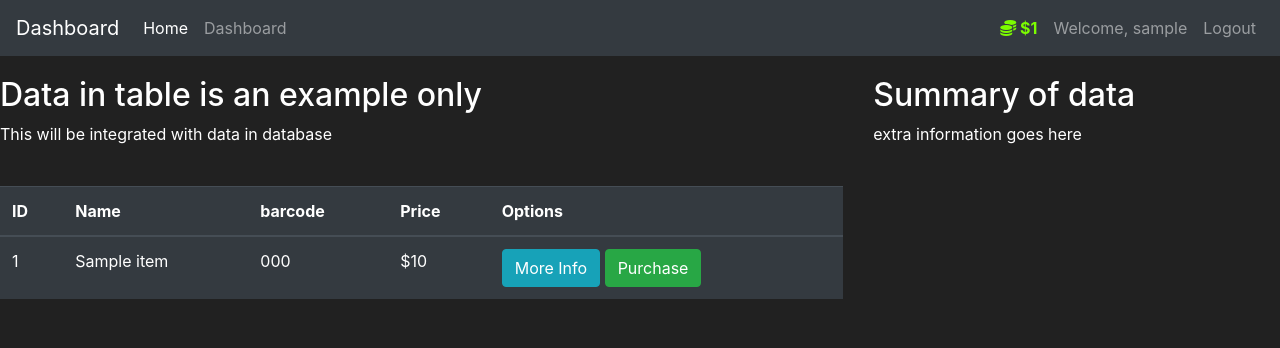
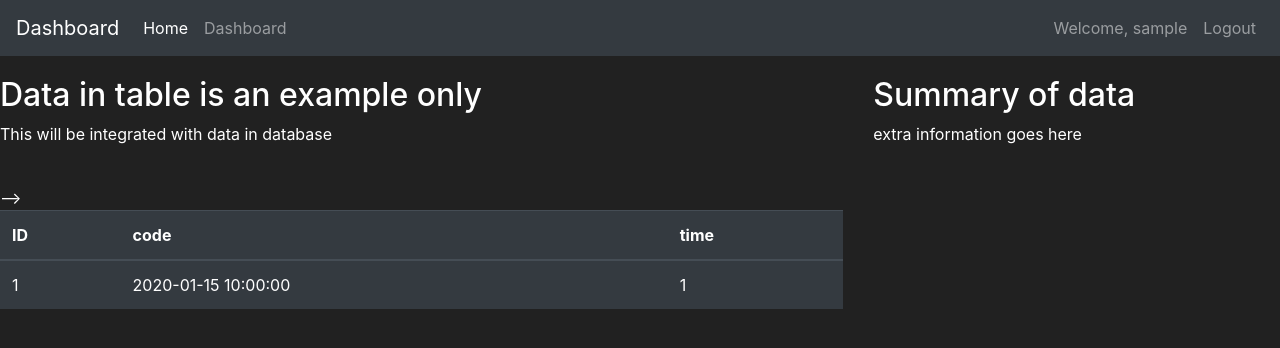
Before and after one commit to GaganSinghGit/SIT312-Group1-Prototype, a Flask app: page /dashboard in a window 1280 px wide. Shown: the top 348 px of the page. Run offline with Flask 2, Linux system fonts and the light colour scheme; a user stored in the database is signed in; tables that the repository leaves empty hold one stand-in row (values such as "Sample post"); some libraries are stand-ins or nearby versions.

Commit message:
Got the data rendering to the website

```diff
--- a/flaskwebsite/dashboardPackage/__init__.py
+++ b/flaskwebsite/dashboardPackage/__init__.py
@@ -8,7 +8,7 @@
 
 app = Flask(__name__)
 app.config['SQLALCHEMY_DATABASE_URI'] = 'mysql://{user}:{password}@{server}/{database}'.format(user='', password='', server='', database='')
-app.config['SECRET_KEY'] = ''
+app.config['SECRET_KEY'] = '2392510167989ae56f41070a'
 db = SQLAlchemy(app)
 bcrypt = Bcrypt(app)
 login_manager = LoginManager(app)
--- a/flaskwebsite/dashboardPackage/models.py
+++ b/flaskwebsite/dashboardPackage/models.py
@@ -6,20 +6,14 @@
 def load_user(user_id):
     return User.query.get(int(user_id))
 
+
 class User(db.Model, UserMixin):
     id = db.Column(db.Integer(), primary_key=True)
     username = db.Column(db.String(length=30), nullable=False, unique=True)
     email_address = db.Column(db.String(length=50), nullable=False, unique=True)
     password_hash = db.Column(db.String(length=60), nullable=False)
-    budget = db.Column(db.Integer(), nullable=False, default=1000)
-    items = db.relationship('Item', backref='owned_user', lazy=True)
 
-    @property
-    def prettier_budget(self):
-        if len(str(self.budget))>=4:
-            return f'${str(self.budget)[:-3]},{str(self.budget)[-3:]}'
-        else:
-            return f'${self.budget}'
+
 
     @property
     def password(self):
@@ -42,3 +36,16 @@
     owner = db.Column(db.Integer(), db.ForeignKey('user.id'))
     def __repr__(self):
         return f'Item {self.name}'
+
+class Tap(db.Model):
+    id = db.Column(db.Integer(), primary_key=True)
+    tag_id = db.Column(db.String(length=12), nullable=False)
+    time = db.Column(db.DateTime, nullable=False, unique=True)
+    user_id = db.Column(db.String(length=12), nullable=False)
+
+
+class Taps(db.Model):
+    id = db.Column(db.Integer(), primary_key=True)
+    tag_id = db.Column(db.String(length=12), nullable=False)
+    time = db.Column(db.DateTime, nullable=False, unique=True)
+    user_id = db.Column(db.String(length=12), nullable=False)
--- a/flaskwebsite/dashboardPackage/routes.py
+++ b/flaskwebsite/dashboardPackage/routes.py
@@ -1,6 +1,6 @@
 from dashboardPackage import app
 from flask import render_template, redirect, url_for, flash
-from dashboardPackage.models import Item, User
+from dashboardPackage.models import Item, User, Taps
 from dashboardPackage.forms import RegisterForm, LoginForm
 from dashboardPackage import db
 from flask_login import login_user, logout_user, login_required
@@ -14,8 +14,8 @@
 @app.route("/dashboard")
 @login_required
 def dashboard_page():
-    items = Item.query.all()
-    return render_template('dashboard.html', items=items)
+    taps = Taps.query.all()
+    return render_template('dashboard.html', taps=taps)
 
 @app.route('/register', methods=['GET','POST'])
 def register_page():
@@ -57,8 +57,3 @@
     logout_user()
     flash("You have been logged out", category='info')
     return redirect(url_for('home_page'))
-
-
-@app.route("/about/<username>")
-def about_page(username):
-    return f"<h1>about page of {username}</h1>"
--- a/flaskwebsite/dashboardPackage/templates/base.html
+++ b/flaskwebsite/dashboardPackage/templates/base.html
@@ -29,12 +29,7 @@
         </ul>
         {% if current_user.is_authenticated %}
         <ul class="navbar-nav">
-            <li class="nav-item">
-                <a class="nav-link" style="color: lawngreen; font-weight: bold">
-                    <i class="fas fa-coins"></i>
-                    {{ current_user.prettier_budget }}
-                </a>
-            </li>
+
             <li class="nav-item">
                 <a class="nav-link">Welcome, {{ current_user.username }}</a>
             </li>
--- a/flaskwebsite/dashboardPackage/templates/dashboard.html
+++ b/flaskwebsite/dashboardPackage/templates/dashboard.html
@@ -15,25 +15,20 @@
             <tr>
                <!-- Your Columns HERE -->
                <th scope="col">ID</th>
-               <th scope="col">Name</th>
-               <th scope="col">barcode</th>
-               <th scope="col">Price</th>
-               <th scope="col">Options</th>
+               <th scope="col">code</th>
+               <th scope="col">time</th>
+
             </tr>
          </thead>
          <tbody>
             <!-- Your rows inside the table HERE: -->
-            {% for item in items %}
-            {% include 'includes/items_modals.html' %}
+            {% for tap in taps %}
+            <!--{% include 'includes/items_modals.html' %}-->
             <tr>
-               <td>{{ item.id }}</td>
-               <td>{{ item.name }}</td>
-               <td>{{ item.barcode }}</td>
-               <td>${{ item.price }}</td>
-               <td>
-                  <button class="btn btn-outline btn-info" data-toggle="modal" data-target="#Modal-MoreInfo-{{ item.id }}">More Info</button>
-                  <button class="btn btn-outline btn-success" data-toggle="modal" data-target="#Modal-Purchase-{{ item.id }}">Purchase</button>
-               </td>
+               <td>{{ tap.tag_id }}</td>
+               <td>{{ tap.time }}</td>
+               <td>{{ tap.user_id }}</td>
+
             </tr>
             {%endfor%}
          </tbody>
--- a/flaskwebsite/dashboardPackage/templates/home.html
+++ b/flaskwebsite/dashboardPackage/templates/home.html
@@ -4,5 +4,8 @@
 {% endblock %}
 
 {% block content %}
-    This is our content for home page
+    <br>
+    <h1 class='h1 text-center'>RFID checkin System</h1>
+
+    <p></p>
 {% endblock %}
--- a/flaskwebsite/dashboardPackage/templates/includes/items_modals.html
+++ b/flaskwebsite/dashboardPackage/templates/includes/items_modals.html
@@ -4,30 +4,7 @@
   }
 </style>
 <!-- Modal -->
-<div class="modal fade" id="Modal-MoreInfo-{{ item.id }}" tabindex="-1" aria-labelledby="exampleModalLabel" aria-hidden="true">
-  <div class="modal-dialog">
-    <div class="modal-content">
-      <div class="modal-header">
-        <h5 class="modal-title" id="ModalLabel">
 
-          {{item.name}}
-
-        </h5>
-        <button type="button" class="close" data-dismiss="modal" aria-label="Close">
-          <span aria-hidden="true">&times;</span>
-        </button>
-      </div>
-      <div class="modal-body">
-
-        {{ item.description }}
-
-      </div>
-      <div class="modal-footer">
-        <button type="button" class="btn btn-secondary" data-dismiss="modal">Close</button>
-      </div>
-    </div>
-  </div>
-</div>
 
 <style>
   .modal-content {
@@ -36,27 +13,3 @@
 </style>
 
 <!-- purchase -->
-<div class="modal fade" id="Modal-Purchase-{{ item.id }}" tabindex="-1" aria-labelledby="exampleModalLabel" aria-hidden="true">
-  <div class="modal-dialog">
-    <div class="modal-content">
-      <div class="modal-header">
-        <h5 class="modal-title" id="ModalLabel">
-
-          {{item.name}}
-
-        </h5>
-        <button type="button" class="close" data-dismiss="modal" aria-label="Close">
-          <span aria-hidden="true">&times;</span>
-        </button>
-      </div>
-      <div class="modal-body">
-
-        Are you sure you want to buy {{ item.name }}
-
-      </div>
-      <div class="modal-footer">
-        <button type="button" class="btn btn-secondary" data-dismiss="modal">Close</button>
-      </div>
-    </div>
-  </div>
-</div>
```
